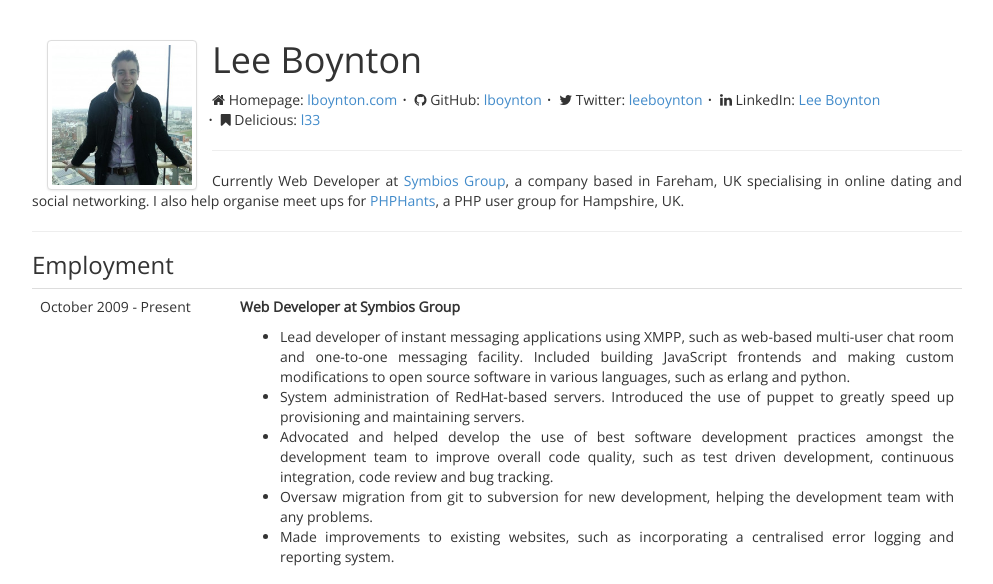
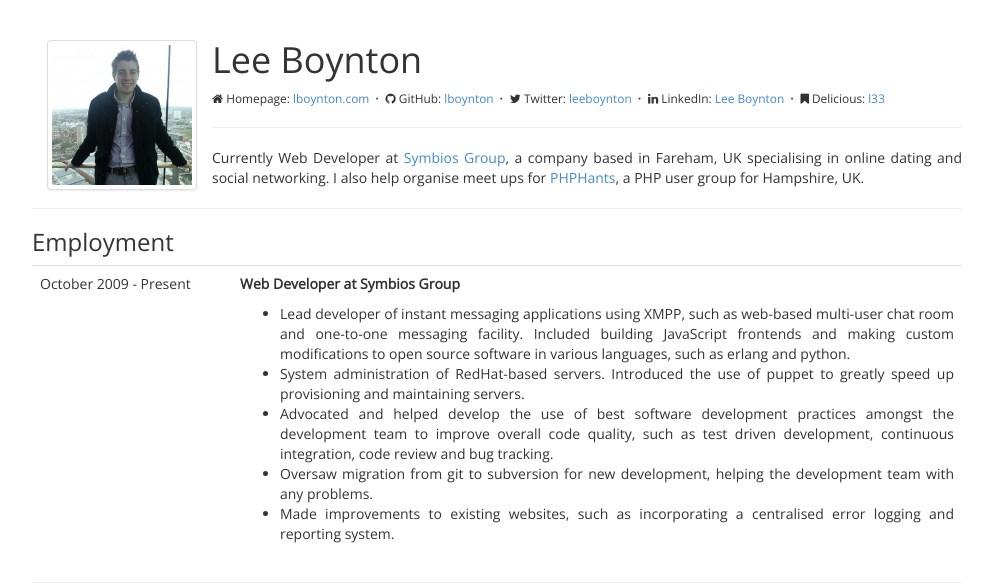
Before and after one commit to lboynton/cv, a PHP site: page / in a window 1280 px wide. Shown: the top 584 px of the page, without its empty margins (143-1136 px from the left). Run offline with PHP 8.4, Linux system fonts and the light colour scheme.

Commit message:
Make links smaller to fit

```diff
--- a/index.php
+++ b/index.php
@@ -26,7 +26,7 @@
 			<div class="header">
 				<img src="img/me.jpeg" alt="Picture of Lee Boynton" class="avatar img-thumbnail">
 				<h1>Lee Boynton</h1>
-				<ul class="links list-inline">
+				<ul class="links list-inline small">
 					<li><i class="fa fa-home"></i> Homepage: <a href="http://lboynton.com">lboynton.com</a></li>
 					<li><i class="fa fa-github"></i> GitHub: <a href="https://github.com/lboynton">lboynton</a></li>
 					<li><i class="fa fa-twitter"></i> Twitter: <a href="https://twitter.com/leeboynton">leeboynton</a></li>
```
